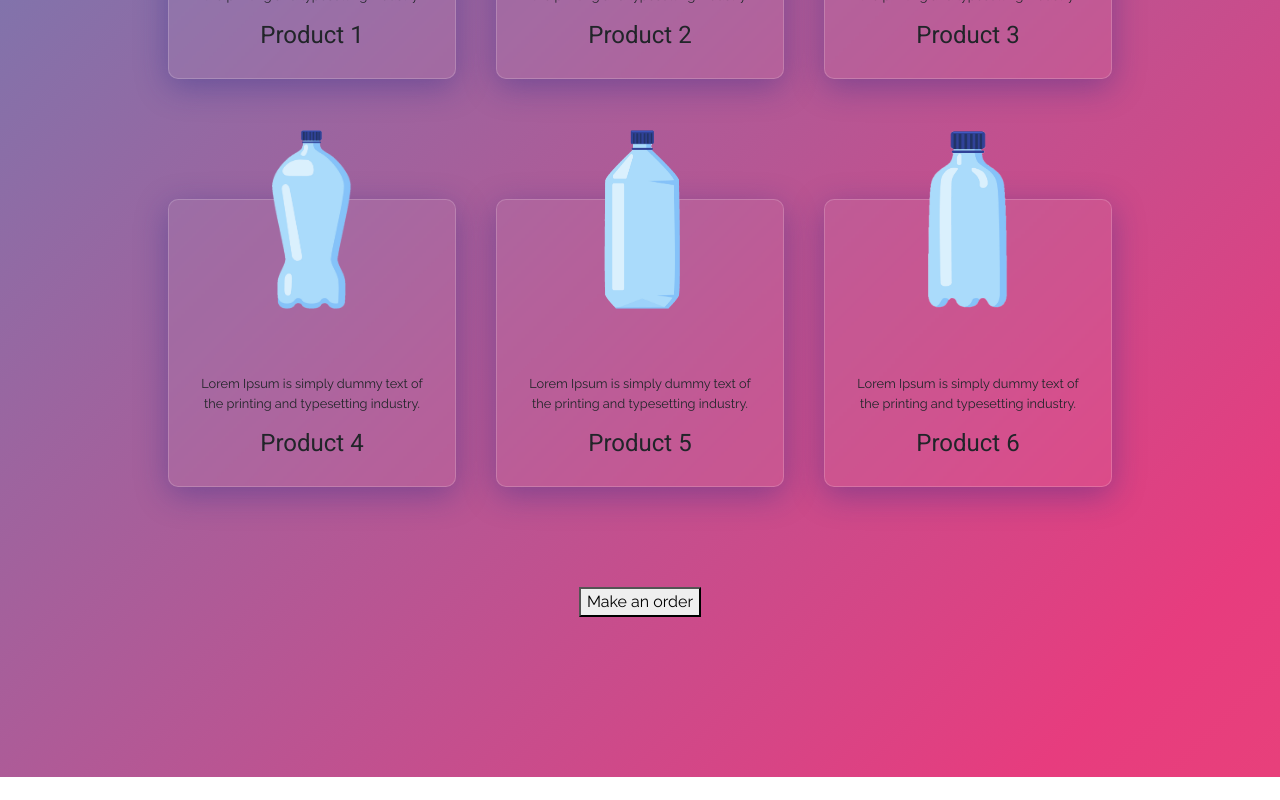
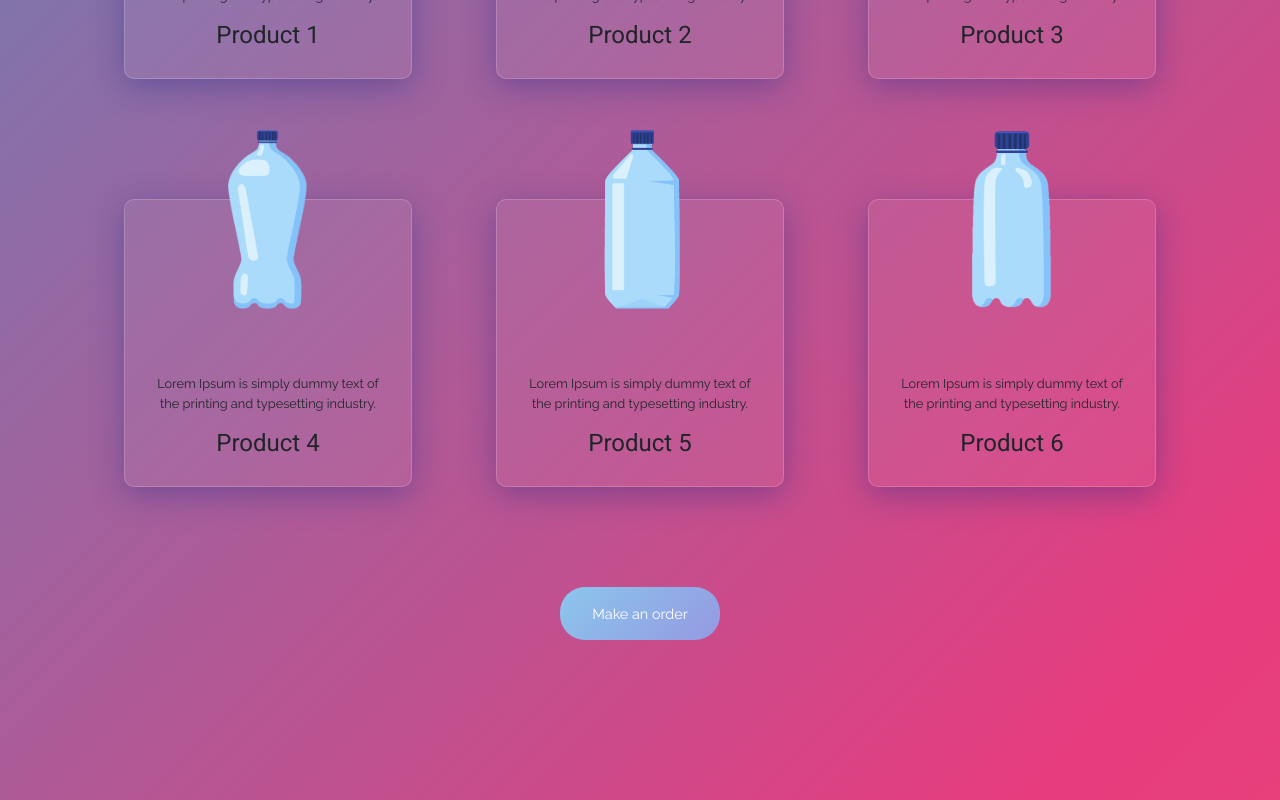
Before and after one commit to bassil-97/water-delivery-reactjs, a React (Create React App) app: page / in a window 1280 px wide. Shown: the part 1929-2729 px from the top of the page. Before the commit the page ends 2706 px from the top, so only its background shows below. Built offline with nearby package versions, Linux system fonts and the light colour scheme; no server answers; the HTML template or start-up script is replaced by a standard one.

Commit message:
Make order button

```diff
--- a/src/components/home/Home.js
+++ b/src/components/home/Home.js
@@ -3,6 +3,7 @@ import classes from './Home.module.css';
 
 import Navbar from '../navbar/Navbar';
 import Products from '../products/Products';
+import OrderButton from '../orderButton/OrderButton';
 
 export default function Home() {
     return (
@@ -14,7 +15,7 @@ export default function Home() {
                         <div className="col-lg d-flex justify-content-center align-items-center flex-column text-center">
                             <h1>straight from <br /> <span>nature</span></h1>
                             <p>Order your products at any time and we will deliver them directly to your home.</p>
-                            <button type="button">Make an order</button>
+                            <OrderButton />
                         </div>
                         <div className="col-lg d-flex justify-content-center align-items-center">
                             <lottie-player src="https://assets4.lottiefiles.com/packages/lf20_P5CcfI.json"  background="transparent"  speed="1"  style={{width: "300px", height: "300px"}}  autoplay></lottie-player>
--- a/src/components/home/Home.module.css
+++ b/src/components/home/Home.module.css
@@ -32,23 +32,6 @@
     text-transform: uppercase;
     font-family: 'Raleway';
     font-weight: bold;
-}
-
-.homeIntroWrapper button {
-    padding: 1rem 2rem;
-    outline: none;
-    border: none;
-    border-radius: 25px;
-    color: white;
-    font-size: .9em;
-    background-color: #8BC6EC;
-    background-image: linear-gradient(135deg, #8BC6EC 0%, #9599E2 100%);
-    transition: .5s;
-}
-
-.homeIntroWrapper button:hover {
-    box-shadow: 0 5px 8px -2px gray;
-    transition-duration: .5s;
 }
 
 .homeIntroWrapper h1 span {
--- a/src/components/navbar/Navbar.js
+++ b/src/components/navbar/Navbar.js
@@ -5,9 +5,9 @@ export default function Navbar() {
     return (
         <nav className="navbar navbar-expand-lg navbar-dark">
             <div className="container-fluid">
-                <a className="navbar-brand" href="#">DROP</a>
+                <a className="navbar-brand" href="#">Water Drops</a>
                 <button className="navbar-toggler" type="button" data-bs-toggle="collapse" data-bs-target="#navbarSupportedContent" aria-controls="navbarSupportedContent" aria-expanded="false" aria-label="Toggle navigation">
-                <span className="navbar-toggler-icon"></span>
+                <img src="https://img.icons8.com/fluency/48/000000/menu--v1.png"/>
                 </button>
                 <div className="collapse navbar-collapse" id="navbarSupportedContent">
                     <ul className="navbar-nav m-auto mb-2 mb-lg-0">
--- /dev/null
+++ b/src/components/orderButton/OrderButton.css
@@ -0,0 +1,16 @@
+.order__btn {
+    padding: 1rem 2rem;
+    outline: none;
+    border: none;
+    border-radius: 25px;
+    color: white;
+    font-size: .9em;
+    background-color: #8BC6EC;
+    background-image: linear-gradient(135deg, #8BC6EC 0%, #9599E2 100%);
+    transition: .5s;
+}
+
+.order__btn:hover {
+    box-shadow: 0 5px 8px -2px gray;
+    transition-duration: .5s;
+}
--- /dev/null
+++ b/src/components/orderButton/OrderButton.js
@@ -0,0 +1,8 @@
+import React from 'react';
+import './OrderButton.css';
+
+export default function OrderButton() {
+    return (
+        <button type="button" className="order__btn">Make an order</button>
+    )
+}
--- a/src/components/products/Products.css
+++ b/src/components/products/Products.css
@@ -20,7 +20,7 @@
     margin-top: 30px;
     display: flex;
     align-items: center;
-    justify-content: center;
+    justify-content: space-around;
     flex-wrap: wrap;
 }
 
--- a/src/components/products/Products.js
+++ b/src/components/products/Products.js
@@ -1,6 +1,7 @@
 import React from 'react';
 import './Products.css';
 
+import OrderButton from '../orderButton/OrderButton';
 import Product from './product/Product';
 import p1 from '../../assets/products/p1.png';
 import p2 from '../../assets/products/p2.png';
@@ -37,7 +38,7 @@ export default function Products() {
                     name="Product 6"
                 />
             </div>
-            <button type="button">Make an order</button>
+            <OrderButton />
         </div>
     )
 }
```
Also changed, not shown: src/components/navbar/Navbar.css (line endings or trailing spaces).
